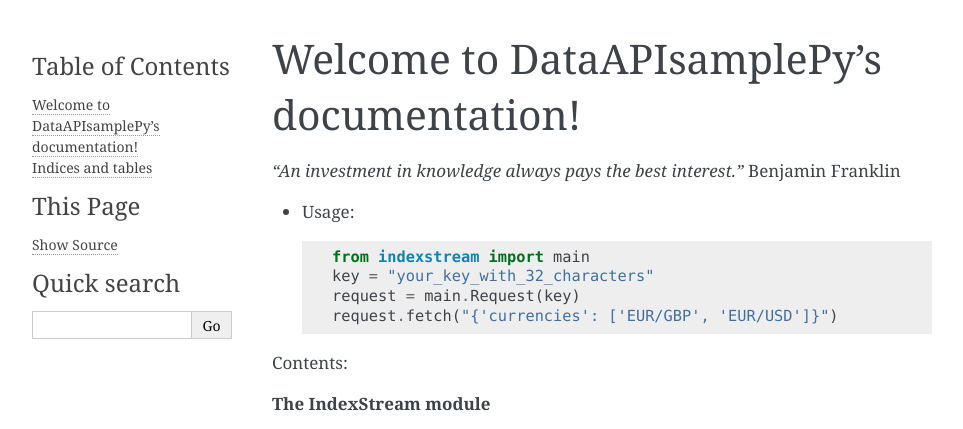
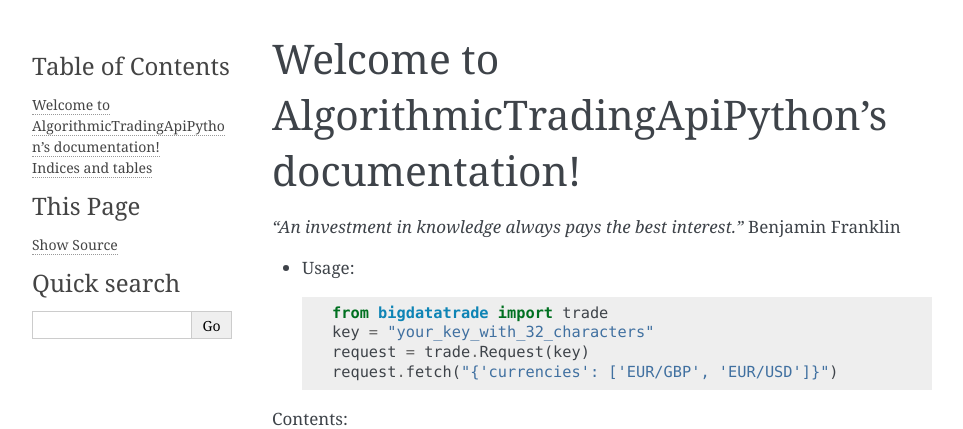
Before and after one commit to MoneyPush/AlgorithmicTradingApiPython, a Sphinx documentation site: the page built from doc/source/index.rst, in a window 1280 px wide, cut to the strip 0-429 px from the top of the page. Shown: the whole strip, without its empty margins (148-1111 px from the left). Built offline with Sphinx 7.4.7, drawn with Linux system fonts in a browser that asks for light colours.

Commit message:
fixing documentation, fixing python version

```diff
--- a/doc/source/conf.py
+++ b/doc/source/conf.py
@@ -55,7 +55,7 @@
 master_doc = 'index'
 
 # General information about the project.
-project = 'DataAPIsamplePy'
+project = 'AlgorithmicTradingApiPython'
 copyright = '2015, Nacass Tommy'
 author = 'Nacass Tommy'
 
--- a/doc/source/index.rst
+++ b/doc/source/index.rst
@@ -3,17 +3,17 @@
    You can adapt this file completely to your liking, but it should at least
    contain the root `toctree` directive.
 
-Welcome to DataAPIsamplePy's documentation!
-===========================================
+Welcome to AlgorithmicTradingApiPython's documentation!
+=======================================================
 
 *“An investment in knowledge always pays the best interest.”*
 Benjamin Franklin
 
 - Usage::
 
-    from indexstream import main
+    from bigdatatrade import trade
     key = "your_key_with_32_characters"
-    request = main.Request(key)
+    request = trade.Request(key)
     request.fetch("{'currencies': ['EUR/GBP', 'EUR/USD']}")
 
 Contents:
@@ -23,19 +23,19 @@
 
 **The IndexStream module**
 
-.. automodule:: indexstream
+.. automodule:: bigdatatrade
     :members:
     :undoc-members:
     :inherited-members:
     :show-inheritance:
 
-    .. autoclass:: indexstream.order.Urlformat
+    .. autoclass:: bigdatatrade.trade.Urlformat
         :members:
         :undoc-members:
         :inherited-members:
         :show-inheritance:
 
-    .. autoclass:: indexstream.order.Request
+    .. autoclass:: bigdatatrade.trade.Request
         :members:
         :undoc-members:
         :inherited-members:
```
Also changed, not shown: 1 other file.
